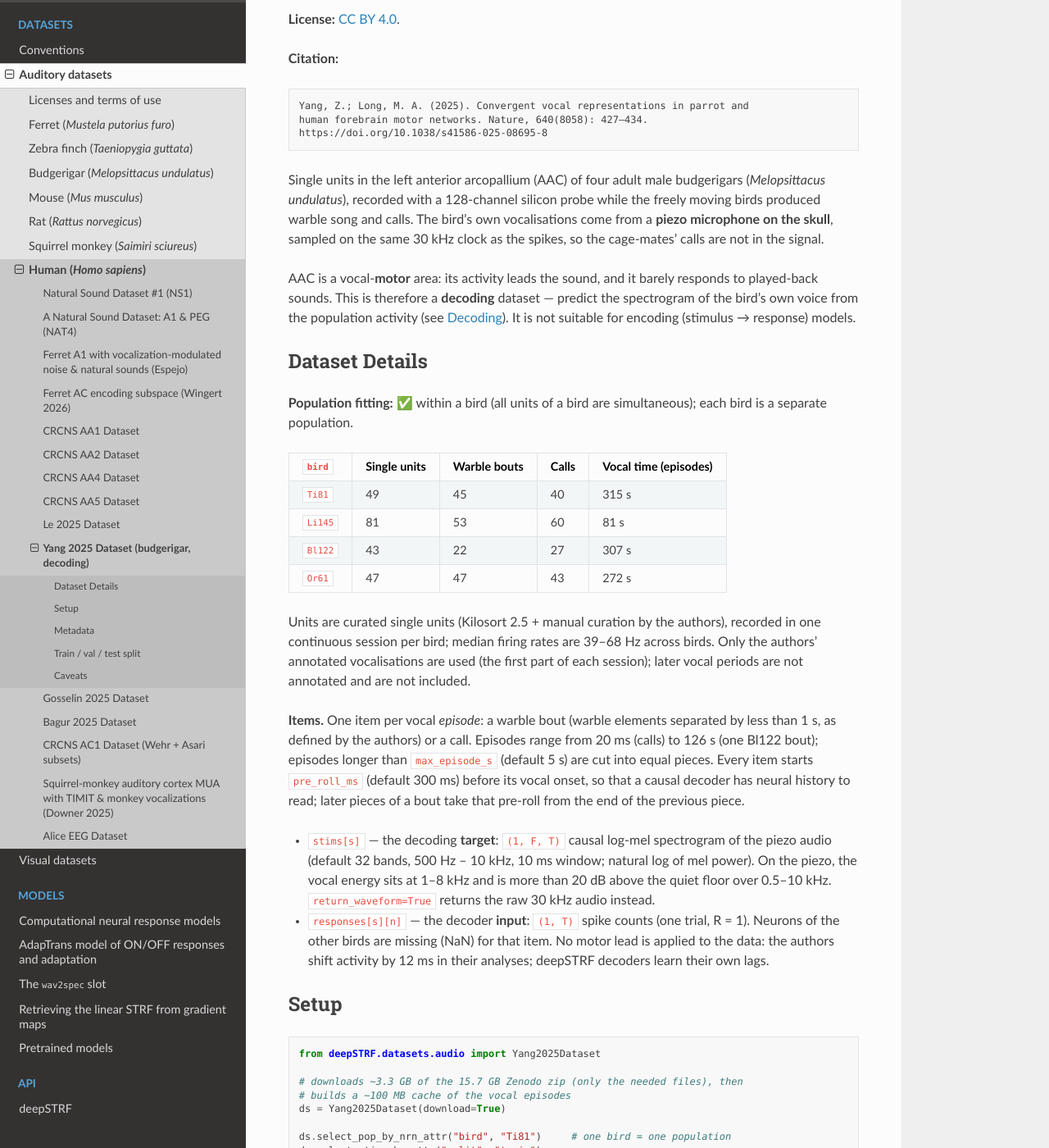
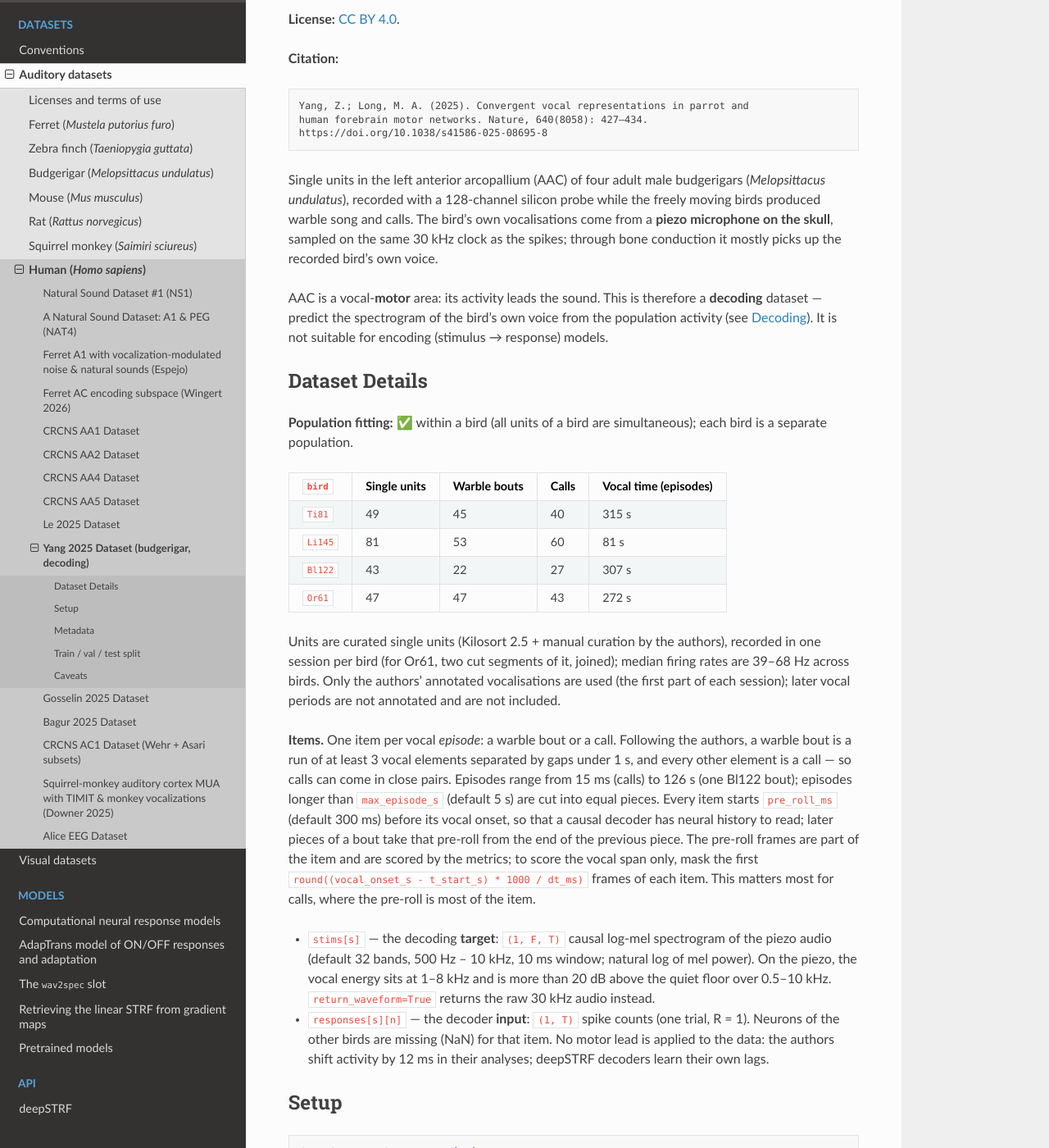
Before and after one commit to urancon/deepSTRF, a Sphinx documentation site: the page built from docs/_source/md/README_Yang_2025.md, in a window 1280 px wide and 1400 px high, scrolled down 196 px. Shown: the whole window at 82% size. Built offline with Sphinx 7.4.7 and the Read the Docs theme 3.1.0, drawn with Linux system fonts in a browser that asks for light colours; pages that are not in the unit, such as notebooks, are missing from menus; some of the changed text lies outside the part shown.

Commit message:
docs(yang2025): correct unsupported claims, document splits, pre-roll scoring and raw files
Warble/call definition per the authors' code (calls can be close pairs),
shortest episode 15 ms, Or61 recording is two joined segments, drop two
claims not verified this session, describe the 1-s split merging, how to
mask pre-roll frames, and that raw files can be deleted after prepare.
Notebook re-executed on the new splits, without the tqdm warning output.

Co-Authored-By: Claude Opus 5.5 <noreply@anthropic.com>

```diff
--- a/docs/_source/md/README_Yang_2025.md
+++ b/docs/_source/md/README_Yang_2025.md
@@ -15,10 +15,11 @@ Single units in the left anterior arcopallium (AAC) of four adult male
 budgerigars (*Melopsittacus undulatus*), recorded with a 128-channel silicon
 probe while the freely moving birds produced warble song and calls. The bird's
 own vocalisations come from a **piezo microphone on the skull**, sampled on the
-same 30 kHz clock as the spikes, so the cage-mates' calls are not in the signal.
+same 30 kHz clock as the spikes; through bone conduction it mostly picks up the
+recorded bird's own voice.
 
-AAC is a vocal-**motor** area: its activity leads the sound, and it barely
-responds to played-back sounds. This is therefore a **decoding** dataset —
+AAC is a vocal-**motor** area: its activity leads the sound. This is therefore
+a **decoding** dataset —
 predict the spectrogram of the bird's own voice from the population activity
 (see [Decoding](decoding.md)). It is not suitable for encoding (stimulus →
 response) models.
@@ -37,17 +38,22 @@ each bird is a separate population.
 | `Or61` | 47 | 47 | 43 | 272 s |
 
 Units are curated single units (Kilosort 2.5 + manual curation by the authors),
-recorded in one continuous session per bird; median firing rates are 39–68 Hz across birds.
+recorded in one session per bird (for Or61, two cut segments of it, joined);
+median firing rates are 39–68 Hz across birds.
 Only the authors' annotated vocalisations are used (the first part of each
 session); later vocal periods are not annotated and are not included.
 
-**Items.** One item per vocal *episode*: a warble bout (warble elements separated
-by less than 1 s, as defined by the authors) or a call. Episodes range from
-20 ms (calls) to 126 s (one Bl122 bout); episodes longer than `max_episode_s`
+**Items.** One item per vocal *episode*: a warble bout or a call. Following the
+authors, a warble bout is a run of at least 3 vocal elements separated by gaps
+under 1 s, and every other element is a call — so calls can come in close pairs.
+Episodes range from 15 ms (calls) to 126 s (one Bl122 bout); episodes longer than `max_episode_s`
 (default 5 s) are cut into equal pieces. Every item starts `pre_roll_ms`
 (default 300 ms) before its vocal onset, so that a causal decoder has neural
 history to read; later pieces of a bout take that pre-roll from the end of the
-previous piece.
+previous piece. The pre-roll frames are part of the item and are scored by the
+metrics; to score the vocal span only, mask the first
+`round((vocal_onset_s - t_start_s) * 1000 / dt_ms)` frames of each item. This
+matters most for calls, where the pre-roll is most of the item.
 
 - `stims[s]` — the decoding **target**: `(1, F, T)` causal log-mel spectrogram of
   the piezo audio (default 32 bands, 500 Hz – 10 kHz, 10 ms window; natural log
@@ -75,7 +81,9 @@ ds.select_stims_by_attr("split", "train")
 
 If you already have the raw release, pass `raw_path=` (the folder holding
 `bgI.mat` and the four `<bird>_ChronicLeftAAC/` folders) instead of
-`download=True`.
+`download=True`. After the cache is built, the raw files (kept in
+`default_cache_dir('Yang2025_raw')` by `download=True`) are no longer needed and
+can be deleted.
 
 
 ## Metadata
@@ -100,12 +108,13 @@ that channel in the probe channel map, as released), `fr` (session firing rate,
 
 ## Train / val / test split
 
-`stim_meta['split']` is a fixed split, computed per bird and per episode type
-(warble / call): whole bouts are dealt out in a seeded random order to test
-then val, up to about 15 % of the vocal time each, skipping any bout that
-would overshoot by more than 25 %; the rest goes to train. All pieces of a
-bout share one split, and outsized bouts (Bl122's 126 s bout) always land in
-train.
+`stim_meta['split']` is a fixed split, computed per bird. The units dealt out
+are whole bouts, merged with any episode of the same bird less than 1 s away,
+so that no item's pre-roll reaches into an episode of another split. Per bird
+and unit type (warble / call), units are dealt out in a seeded random order to
+test then val, up to about 15 % of the vocal time each, skipping any unit that
+would overshoot by more than 25 %; the rest goes to train. Outsized bouts
+(Bl122's 126 s bout) therefore always land in train.
 
 
 ## Caveats
```
Also changed, not shown: 2 other files.
